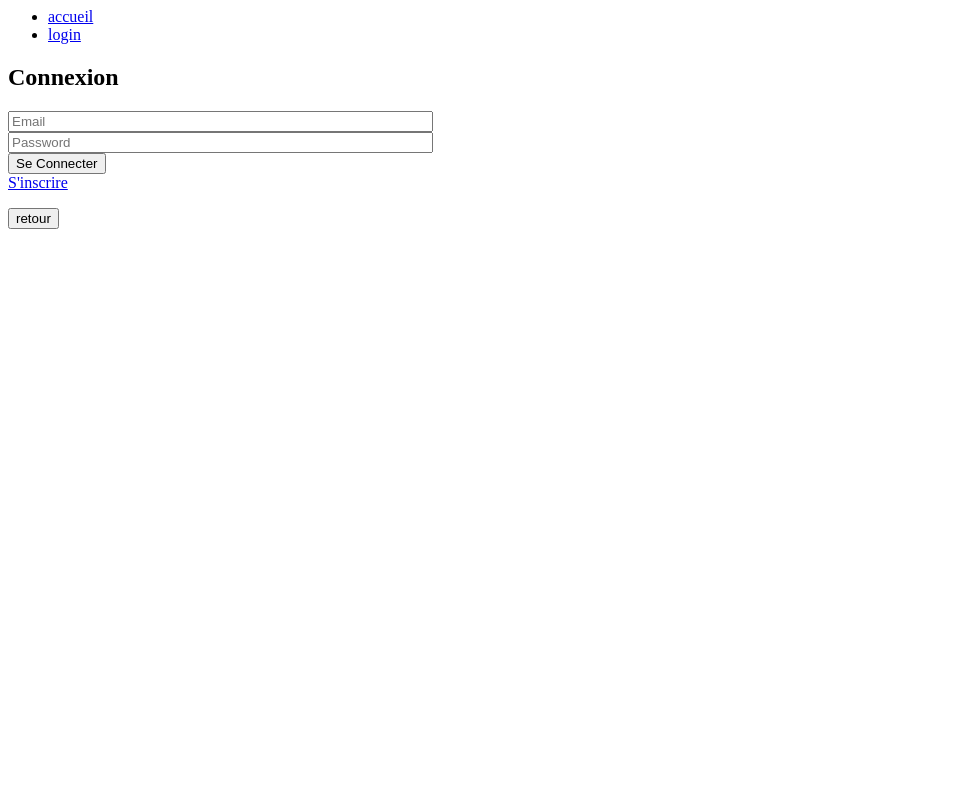
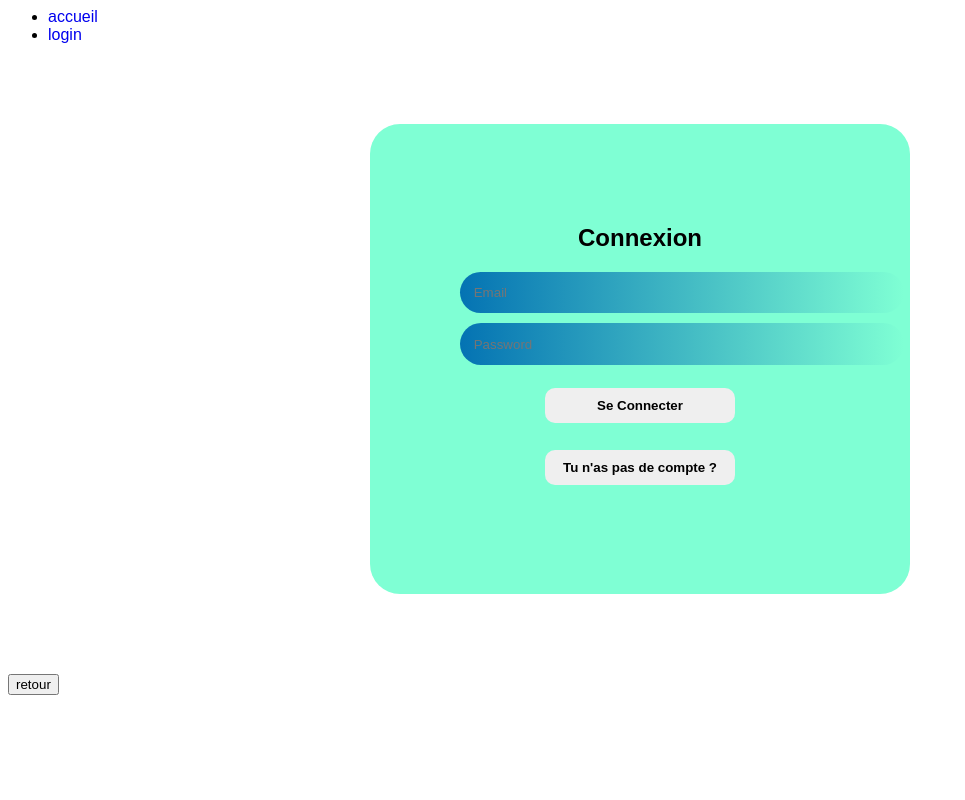
Before and after one commit to Plumatachi/FestiutO, a Flask app: page /login/ in a window 1280 px wide. Shown: the whole page, without its empty margins (0-965 px from the left). Run offline with Flask 3, Linux system fonts and the light colour scheme.

Commit message:
ajout du css de la page login

```diff
--- /dev/null
+++ b/FestiutO/static/bibliotheque/bibliotheque.py
@@ -0,0 +1 @@
+couleur = "#ffff"
--- /dev/null
+++ b/FestiutO/static/css/base.css
@@ -0,0 +1,11 @@
+body {
+    font-family: 'Alumni Sans', sans-serif;
+}
+
+a {
+    text-decoration: none;
+}
+
+.input *{
+    font-family: 'Alumni Sans', sans-serif;
+}
--- a/FestiutO/static/css/login.css
+++ b/FestiutO/static/css/login.css
@@ -0,0 +1,45 @@
+
+
+.form{
+    margin: 5em auto;
+    width: 30%;
+    padding: 5em;
+    text-align: center;
+    align-items: center;
+    background-color: aquamarine;
+    border-radius: 30px;
+}
+
+.register-container{
+    text-align:  center;
+    margin: 0 auto;
+    width: 40%;
+}
+
+.btn-container *{
+    color: none;
+    border: none;
+    width: 50%;
+    border-radius: 10px;
+    margin: 1em;
+    padding: 10px;
+    font-weight: bold;
+}
+
+.input{
+    width: 100%;
+    margin: 10px;
+    border-radius: 10px;
+    border: none;
+}
+
+.element *{
+    border-radius: 30px;
+    border: none;
+    padding: 1em;
+    cursor: pointer;
+    background-color: #009af0;
+    background: linear-gradient(to right, #0473b3, aquamarine);
+
+
+}
--- a/FestiutO/templates/base.html
+++ b/FestiutO/templates/base.html
@@ -1,5 +1,6 @@
 <html lang="fr">
     <head>
+        <link rel="stylesheet" href="{{ url_for('static', filename='css/base.css') }}">
         {% block styles %}
         <!-- css -->
         {% endblock %}
--- a/FestiutO/templates/login.html
+++ b/FestiutO/templates/login.html
@@ -18,22 +18,22 @@
 
 {% else %}
     <div>
-        <div>
+        <div class="form">
             <h2>Connexion</h2>
-            <form role="form" method="POST" action ="{{ url_for('login') }}">
+            <form role="form"  method="POST" action ="{{ url_for('login') }}">
                 {{ form.hidden_tag() }}
-              <div>
-                {{ form.email(size=50, class_="form-control element", placeholder="Email") }}
+              <div class="input">
+                <div class="element">{{ form.email(size=50, placeholder="Email") }}</div>
               </div>
-              <div>
-                <div>{{ form.password(size=50, class_="form-control element", placeholder="Password") }}</div>
+              <div class="input" >
+                <div class="element">{{ form.password(size=50, placeholder="Password") }}</div>
               </div>
-              <div>
-                <input type="submit" value="Se Connecter" class="element">
-              </div>
-              <div>
-                <a  href="{{ url_for('register') }}">S'inscrire</a>
-              </div>
+                <div class="btn-container">
+                  <input type="submit" value="Se Connecter">
+                </div>
+                <div class="btn-container">
+                  <button id="register-btn">Tu n'as pas de compte ?</button>
+                </div>
             </form>
         </div>
     </div>
```
Also changed, not shown: FestiutO/templates/register.html (+11 -11 lines).
